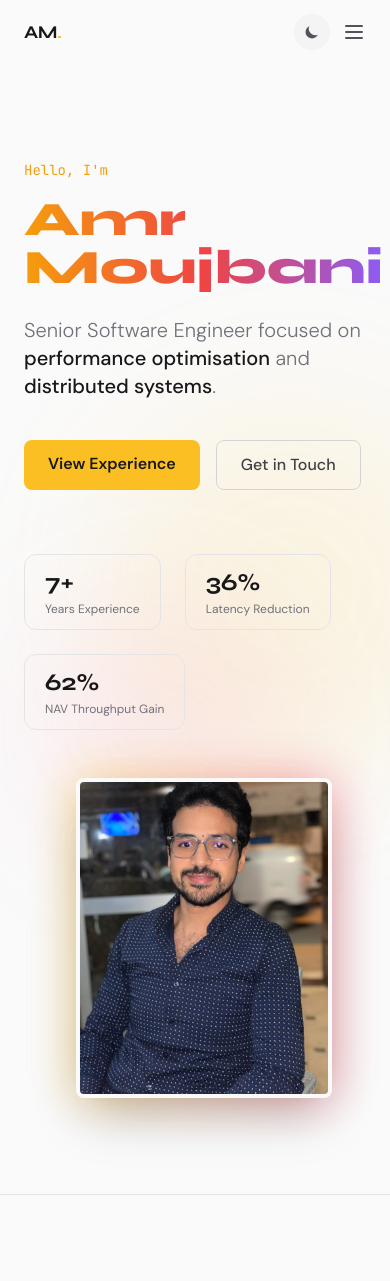
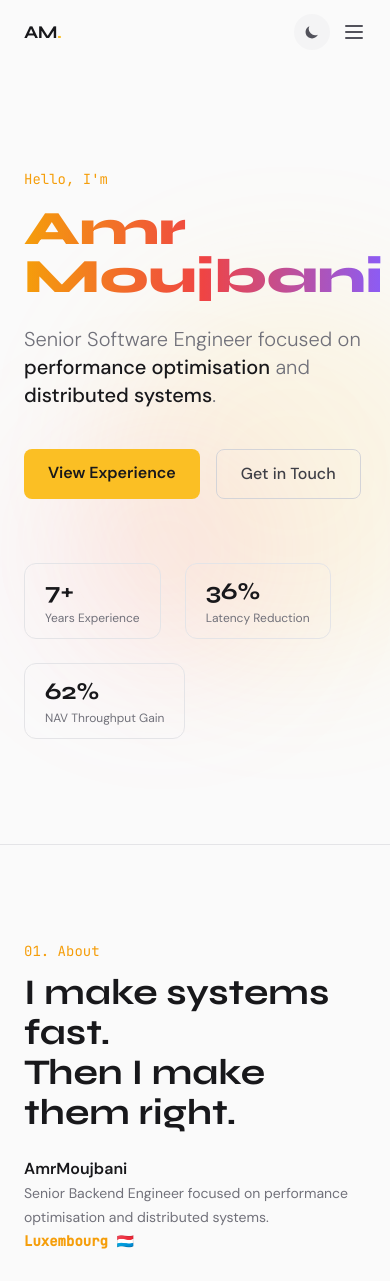
Before and after one commit to AmrMoujbani/amrmoujbani.github.io, a React (Vite) app: page / in a window 390 px wide. Shown: the top 1281 px of the page. Built offline with nearby package versions, Linux system fonts and the light colour scheme.

Commit message:
photo hidden on phone

```diff
--- a/src/components/Hero.jsx
+++ b/src/components/Hero.jsx
@@ -54,7 +54,7 @@ export default function Hero() {
           </div>
         </div>
 
-        <div className="flex justify-center md:justify-end animate-fade-up opacity-0-init"
+        <div className="hidden md:flex justify-center md:justify-end animate-fade-up opacity-0-init"
           style={{ animationDelay: '500ms', animationFillMode: 'forwards' }}>
           <div className="relative">
             <div className="absolute inset-0 bg-gradient-to-r from-amber-400 to-rose-500 rounded-lg blur-xl opacity-30 animate-pulse"></div>
```
